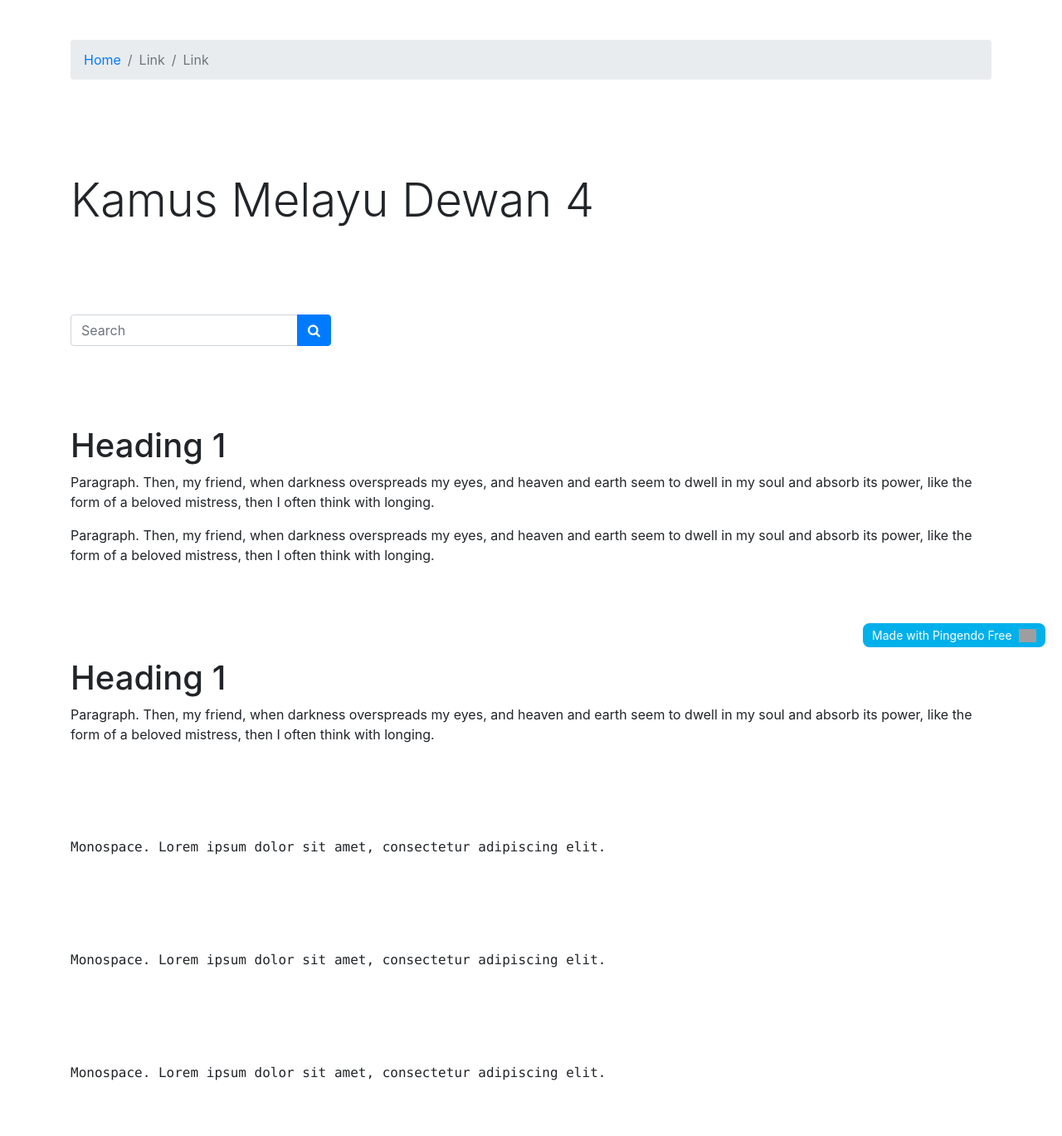
After one commit to mohdzamri-github/kamusmelayu, a Flask app: template templates/Untitled.html in a window 1280 px wide. The commit adds this page. Shown: the whole page at 83% size. Run offline with Flask 2, Linux system fonts and the light colour scheme; the template is opened without the code that fills it, so the values that code supplies are empty; parts of the project's set-up code (start-up, migrations or seed data) failed here and were passed over; some libraries are stand-ins or nearby versions; grey boxes are pictures that could not be loaded.

Commit message:
done v1 28/8/2020

```diff
--- a/main.py
+++ b/main.py
@@ -91,8 +91,12 @@ def index():
                 # split ['saya suka','makan nasi']
                 #  j = ['saya','suka']
                 # strip(), x = str(j) = 'saya' !! not x=['saya']
-                x = str(j).strip(",;:.)")
+                x = str(j).strip(",;:.)(")
                 if re.search(melayu,x):
+                    if x not in l:
+                        l.append(str(x))
+                # search for sakit -> penyakit
+                if re.search(melayu[1:],x):
                     if x not in l:
                         l.append(str(x))
         return render_template('index.html', form=form,
--- /dev/null
+++ b/templates/Untitled.html
@@ -0,0 +1,106 @@
+<!DOCTYPE html>
+<html>
+
+<head>
+  <meta charset="utf-8">
+  <meta name="viewport" content="width=device-width, initial-scale=1">
+  <link rel="stylesheet" href="https://cdnjs.cloudflare.com/ajax/libs/font-awesome/4.7.0/css/font-awesome.min.css" type="text/css">
+  <link rel="stylesheet" href="https://static.pingendo.com/bootstrap/bootstrap-4.3.1.css">
+</head>
+
+<body>
+  <div class="py-5">
+    <div class="container">
+      <div class="row">
+        <div class="col-md-12">
+          <ul class="breadcrumb">
+            <li class="breadcrumb-item"> <a href="#">Home</a> </li>
+            <li class="breadcrumb-item active">Link</li>
+            <li class="breadcrumb-item active">Link</li>
+          </ul>
+        </div>
+      </div>
+    </div>
+  </div>
+  <div class="py-5">
+    <div class="container">
+      <div class="row">
+        <div class="col-md-12">
+          <h1 class="display-4">Kamus Melayu Dewan 4</h1>
+        </div>
+      </div>
+    </div>
+  </div>
+  <div class="py-5">
+    <div class="container">
+      <div class="row">
+        <div class="col-md-12">
+          <form class="form-inline">
+            <div class="input-group">
+              <input type="text" class="form-control" id="inlineFormInputGroup" placeholder="Search">
+              <div class="input-group-append"><button class="btn btn-primary" type="button"><i class="fa fa-search"></i></button></div>
+            </div>
+          </form>
+        </div>
+      </div>
+    </div>
+  </div>
+  <div class="py-5">
+    <div class="container">
+      <div class="row">
+        <div class="col-md-12">
+          <h1 class="">Heading 1</h1>
+          <p class="">Paragraph. Then, my friend, when darkness overspreads my eyes, and heaven and earth seem to dwell in my soul and absorb its power, like the form of a beloved mistress, then I often think with longing.</p>
+        </div>
+      </div>
+      <div class="row">
+        <div class="col-md-12">
+          <p class="">Paragraph. Then, my friend, when darkness overspreads my eyes, and heaven and earth seem to dwell in my soul and absorb its power, like the form of a beloved mistress, then I often think with longing.</p>
+        </div>
+      </div>
+    </div>
+  </div>
+  <div class="py-5">
+    <div class="container">
+      <div class="row">
+        <div class="col-md-12">
+          <h1 class="">Heading 1</h1>
+          <p class="">Paragraph. Then, my friend, when darkness overspreads my eyes, and heaven and earth seem to dwell in my soul and absorb its power, like the form of a beloved mistress, then I often think with longing.</p>
+        </div>
+      </div>
+    </div>
+  </div>
+  <div class="py-5">
+    <div class="container">
+      <div class="row">
+        <div class="col-md-12">
+          <p class="text-monospace">Monospace. Lorem ipsum dolor sit amet, consectetur adipiscing elit.</p>
+        </div>
+      </div>
+    </div>
+  </div>
+  <div class="py-5">
+    <div class="container">
+      <div class="row">
+        <div class="col-md-12">
+          <p class="text-monospace">Monospace. Lorem ipsum dolor sit amet, consectetur adipiscing elit.</p>
+        </div>
+      </div>
+    </div>
+  </div>
+  <div class="py-5">
+    <div class="container">
+      <div class="row">
+        <div class="col-md-12">
+          <p class="text-monospace">Monospace. Lorem ipsum dolor sit amet, consectetur adipiscing elit.</p>
+        </div>
+      </div>
+    </div>
+  </div>
+  <script src="https://code.jquery.com/jquery-3.3.1.slim.min.js" integrity="sha384-q8i/X+965DzO0rT7abK41JStQIAqVgRVzpbzo5smXKp4YfRvH+8abtTE1Pi6jizo" crossorigin="anonymous"></script>
+  <script src="https://cdnjs.cloudflare.com/ajax/libs/popper.js/1.14.6/umd/popper.min.js" integrity="sha384-wHAiFfRlMFy6i5SRaxvfOCifBUQy1xHdJ/yoi7FRNXMRBu5WHdZYu1hA6ZOblgut" crossorigin="anonymous"></script>
+  <script src="https://stackpath.bootstrapcdn.com/bootstrap/4.3.1/js/bootstrap.min.js" integrity="sha384-JjSmVgyd0p3pXB1rRibZUAYoIIy6OrQ6VrjIEaFf/nJGzIxFDsf4x0xIM+B07jRM" crossorigin="anonymous"></script>
+  <pingendo onclick="window.open('https://pingendo.com/', '_blank')" style="cursor:pointer;position: fixed;bottom: 20px;right:20px;padding:4px;background-color: #00b0eb;border-radius: 8px; width:220px;display:flex;flex-direction:row;align-items:center;justify-content:center;font-size:14px;color:white">Made with Pingendo Free&nbsp;&nbsp;<img src="https://pingendo.com/site-assets/Pingendo_logo_big.png" class="d-block" alt="Pingendo logo" height="16"></pingendo>
+</body>
+
+</html>
```
Also changed, not shown: templates/index.html (+57 -19 lines), templates/info.html (+15 -2 lines), README.md, 1 other file.
